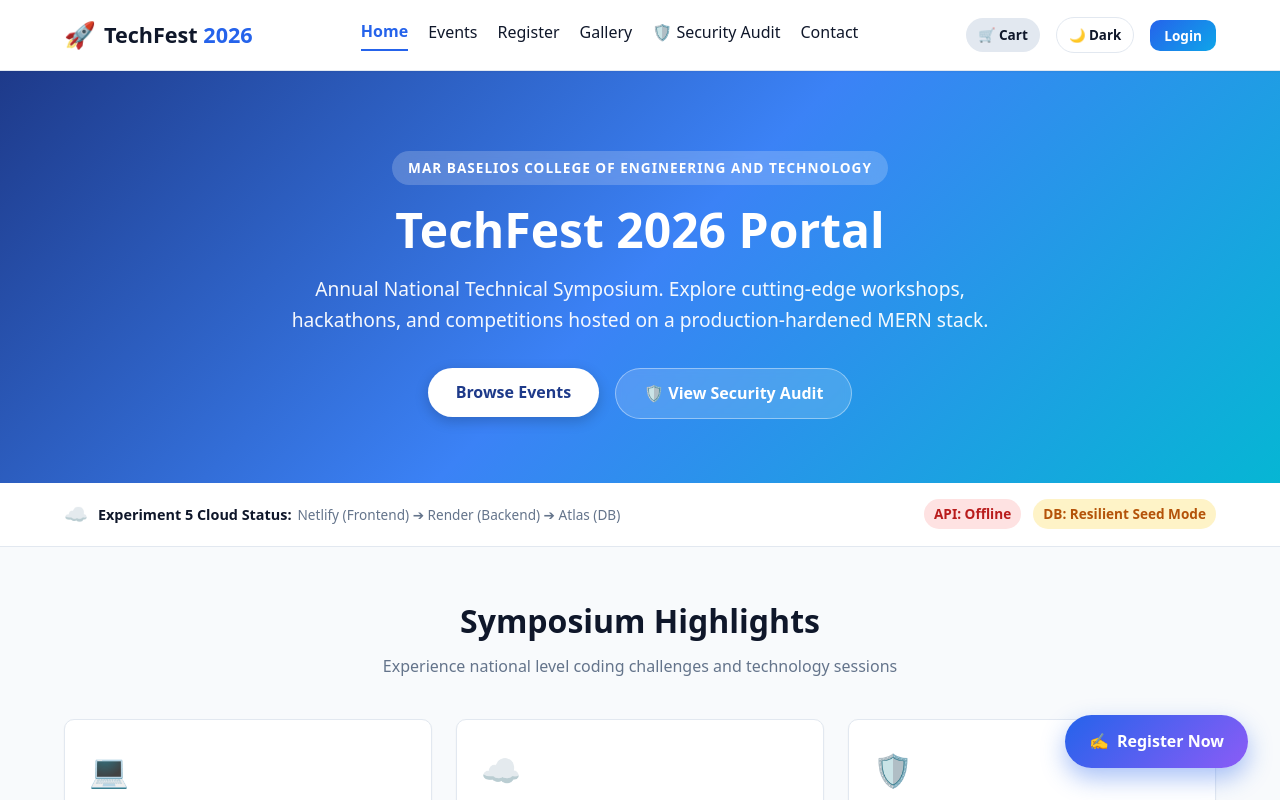
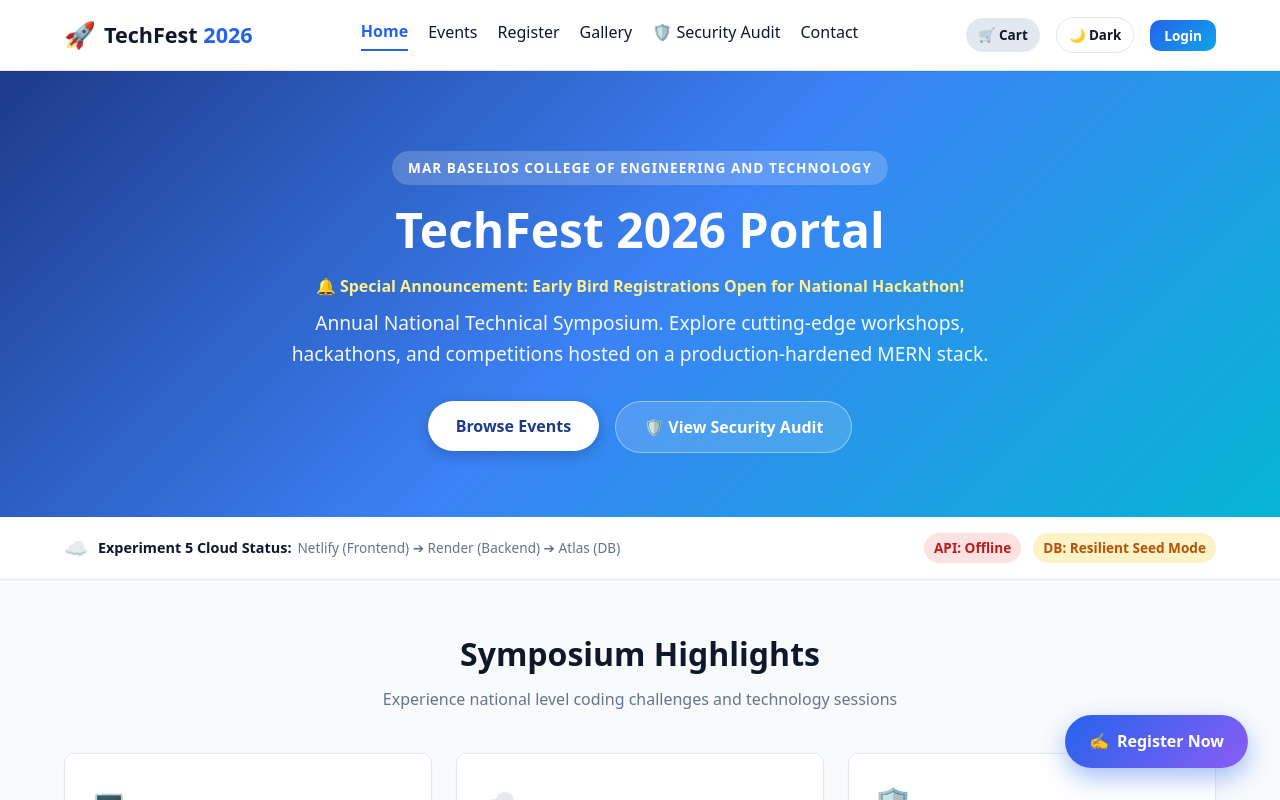
Before and after one commit to VIveK23434/techfest-2026-portal-, a React (Vite) app in the folder client/: page / in a window 1280 px wide. Shown: the top 800 px of the page. Built offline with nearby package versions, Linux system fonts and the light colour scheme; no server answers.

Commit message:
Add early bird announcement banner on feature-page

```diff
--- a/client/src/pages/Home.jsx
+++ b/client/src/pages/Home.jsx
@@ -47,6 +47,9 @@ export default function Home() {
           <h1 style={{ fontSize: '3rem', fontWeight: 900, marginBottom: '1rem', lineHeight: 1.2 }}>
             TechFest 2026 Portal
           </h1>
+          <p style={{ fontSize: '1rem', color: '#fef08a', fontWeight: 600, marginBottom: '0.5rem' }}>
+            🔔 Special Announcement: Early Bird Registrations Open for National Hackathon!
+          </p>
 
           <p style={{ fontSize: '1.2rem', maxWidth: '700px', margin: '0 auto 2rem', opacity: 0.95 }}>
             Annual National Technical Symposium. Explore cutting-edge workshops, hackathons, and competitions hosted on a production-hardened MERN stack.
```
